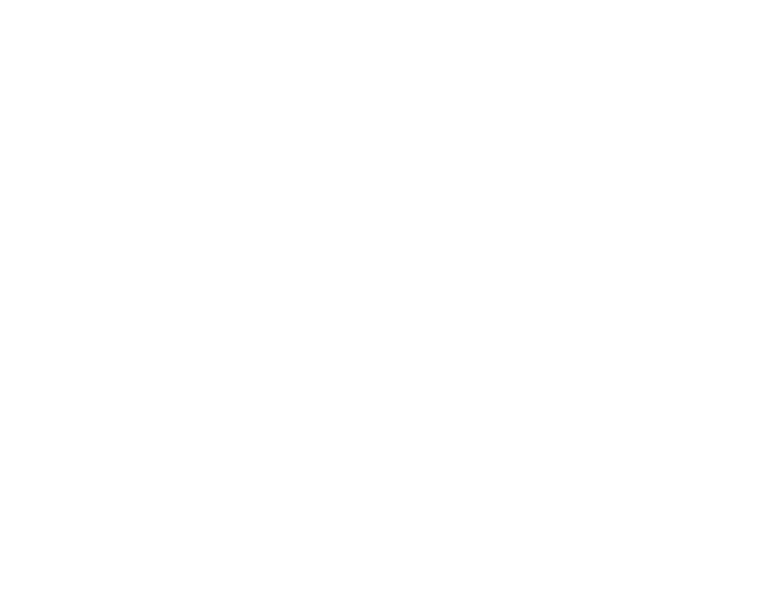
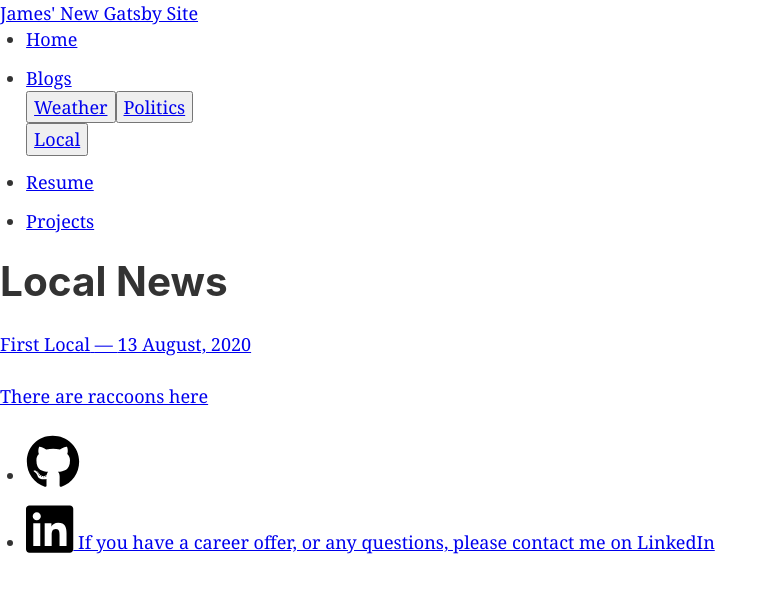
Before and after one commit to jimmy7412/SiteGatsby, a Gatsby site: page /Local in a window 1280 px wide. Before the commit this address had no page. Shown: the whole page, without its empty margins (0-776 px from the left). Built offline with nearby package versions, Linux system fonts and the light colour scheme; Gatsby itself is replaced by a stand-in of ours.

Commit message:
It's still getting there, but the links in the header all go places now.

```diff
--- /dev/null
+++ b/src/components/Localc.js
@@ -0,0 +1,45 @@
+import React from "react"
+import { graphql, StaticQuery, Link } from 'gatsby'
+import {Container, Row, Col} from "reactstrap"
+
+export default function LocalComponent() {
+  return(
+    <StaticQuery query={
+      graphql`query {
+  allMarkdownRemark(sort: {fields: frontmatter___date, order: DESC}, filter: {frontmatter: {type: {eq: "local"}}}) {
+    edges {
+      node {
+        frontmatter {
+          title
+          date(formatString: "DD MMMM, YYYY")
+        }
+        id
+        excerpt
+        fields {
+          slug
+        }
+      }
+    }
+  }
+}`
+    }
+                 render = {data => (
+                   <Container>
+                     <Row>
+                       {data.allMarkdownRemark.edges.map(({ node }) => (
+                         <Col md={'4'}>
+                           <div key={node.id}>
+                             <Link to={node.fields.slug} className={"text-body"}>
+                               <p>
+                                 {node.frontmatter.title}{" "}
+                                 <span>
+                                   — {node.frontmatter.date}
+                                 </span>
+                               </p>
+                               <p>{node.excerpt}</p>
+                             </Link>
+                           </div>
+                         </Col>))}
+                     </Row>
+                   </Container>)
+                 } />)}
--- a/src/components/NavMenu.css
+++ /dev/null
@@ -1,19 +0,0 @@
-a.navbar-bar {
-    white-space: normal;
-    text-align: center;
-    word-break: break-all;
-}
-
-html {
-    font-size: 14px;
-}
-
-@media (min-width: 768px) {
-    html {
-        font-size: 16px;
-    }
-}
-
-.box-shadow {
-    box-shadow: 0 .25rem .75rem rgba(0, 0, 0, .05);
-}
--- a/src/components/header.js
+++ b/src/components/header.js
@@ -22,14 +22,14 @@ const Header = ({ siteTitle }) => {
                   </DropdownToggle>
                   <DropdownMenu right>
                     <DropdownItem>
-                      Weather
+                      <NavLink tag={Link} to="/Weather">Weather</NavLink>
                     </DropdownItem>
                     <DropdownItem>
-                      Politics
+                      <NavLink tag={Link} to="/Politics">Politics</NavLink>
                     </DropdownItem>
                     <DropdownItem divider />
                     <DropdownItem>
-                      Local
+                      <NavLink tag={Link} to="/Local">Local</NavLink>
                     </DropdownItem>
                   </DropdownMenu>
                 </UncontrolledDropdown>
--- a/src/components/projectsComponents/AProject.js
+++ b/src/components/projectsComponents/AProject.js
@@ -1,6 +1,6 @@
 import React from "react"
 import { graphql, StaticQuery, Link } from 'gatsby'
-import {Container, Row} from "reactstrap"
+import {Container, Row, Button} from "reactstrap"
 
 export default function AProject() {
   return(
@@ -14,6 +14,8 @@ export default function AProject() {
           title
           end_date(formatString: "MMMM YYYY")
           current
+          live_site
+          repo
         }
         id
         excerpt
@@ -40,6 +42,7 @@ export default function AProject() {
                              </h4>
                              <p>{node.excerpt}</p>
                            </Link>
+                           <Button href={node.frontmatter.repo} color={'success'} target={'_blank'}>Repository</Button>
                          </div>
                        </Row>))}
                    </Container>)
--- a/src/components/projectsComponents/projectsMarkdown/ReactSite.md
+++ b/src/components/projectsComponents/projectsMarkdown/ReactSite.md
@@ -1,7 +1,10 @@
 ---
 title: "React Site"
+date: 2020-08-13
 start_date: 2020-07-01
 end_date: 2020-08-01
 current:
 type: "project"
+live_site: "https://jamespierce.news"
+repo: "https://github.com/jimmy7412/personalreact"
 ---
--- a/src/components/projectsComponents/projectsMarkdown/YNABMVC.md
+++ b/src/components/projectsComponents/projectsMarkdown/YNABMVC.md
@@ -1,8 +1,9 @@
 ---
-title: "YNAB MVC Analyzer"
+title: "YNAB MVC Analyzer (Private)"
+date: 2020-08-13
 start_date: 2020-03-01
 end_date:
 current: "Present"
 type: "project"
-date: 2020-08-12
+repo: "https://github.com/jimmy7412/MVCynab"
 ---
--- a/src/components/resumeComponents/educationMarkdown/GRCC.md
+++ b/src/components/resumeComponents/educationMarkdown/GRCC.md
@@ -1,5 +1,6 @@
 ---
 title: Green River Community College
+date: 2020-08-13
 start_date: 2014-09-15
 end_date: 2016-06-15
 type: education
--- a/src/components/resumeComponents/educationMarkdown/UW.md
+++ b/src/components/resumeComponents/educationMarkdown/UW.md
@@ -1,5 +1,6 @@
 ---
-title: Univeristy of Washington
+title: "University of Washington"
+date: 2020-08-13
 start_date: 2016-09-20
 end_date: 2019-06-14
 type: education
--- a/src/components/resumeComponents/experienceMarkdown/softwareEngineerSelfEmployed.md
+++ b/src/components/resumeComponents/experienceMarkdown/softwareEngineerSelfEmployed.md
@@ -1,5 +1,6 @@
 ---
 title: "Software Engineer"
+date: 2020-08-13
 start_date: 2020-06-14
 end_date:
 current: "Present"
--- /dev/null
+++ b/src/markdownFiles/local/2020/firstlocal.md
@@ -0,0 +1,6 @@
+---
+title: "First Local"
+date: 2020-08-13
+type: "local"
+---
+There are raccoons here
--- a/src/markdownFiles/weather/weather20200809.md
+++ b/src/markdownFiles/weather/2020/august/weather20200809.md
@@ -1,6 +1,7 @@
 ---
 title: Weather for August 8, 2020
 date: 2020-08-09
+type: "weather"
 ---
 
 It's hot, but not too hot.
--- /dev/null
+++ b/src/pages/Local.js
@@ -0,0 +1,18 @@
+import React from "react"
+
+import Layout from "../components/layout"
+import SEO from "../components/seo"
+import { Container } from "reactstrap"
+import Localc from "../components/Localc"
+
+const Local = () => (
+  <Layout>
+    <SEO title={'Local'} />
+    <Container>
+      <h1>Local News</h1>
+      <Localc />
+    </Container>
+  </Layout>
+)
+
+export default Local
--- a/src/templates/blog-post.js
+++ b/src/templates/blog-post.js
@@ -5,12 +5,15 @@ import Layout from "../components/layout"
 // highlight-start
 export default function BlogPost({ data }) {
   const post = data.markdownRemark
+
   // highlight-end
   return (
     <Layout>
       {/* highlight-start */}
       <div>
+        <span>
         <h1>{post.frontmatter.title}</h1>
+        </span>
         <div dangerouslySetInnerHTML={{ __html: post.html }} />
       </div>
       {/* highlight-end */}
@@ -25,6 +28,7 @@ export const query = graphql`
       html
       frontmatter {
         title
+        date(formatString: "DD MMMM, YYYY")
       }
     }
   }
```
Also changed, not shown: src/components/NavMenu.js (deleted, +0 -49 lines), src/pages/Politics.js (added, +23 -0 lines), src/pages/Weather.js (added, +23 -0 lines).
